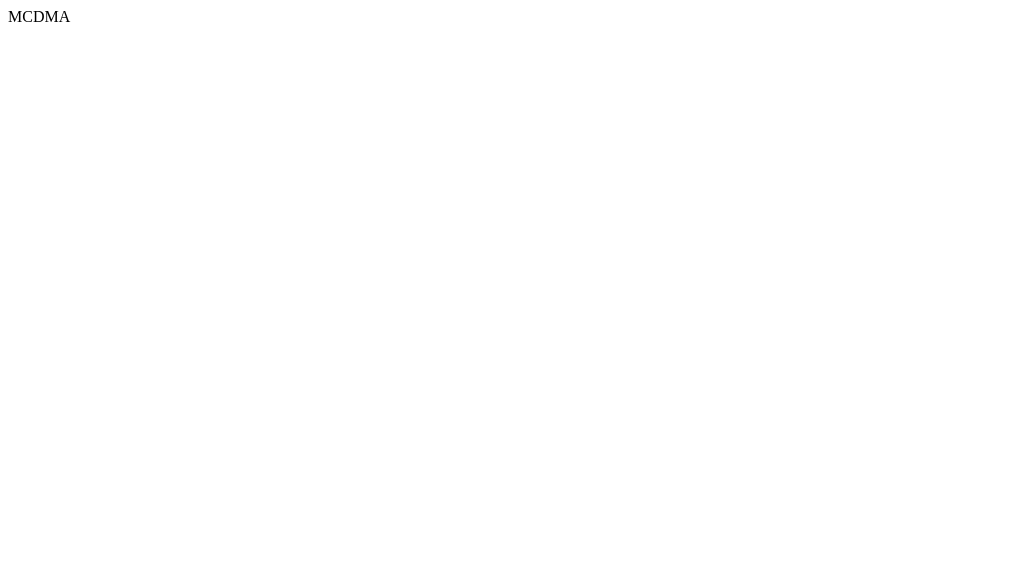
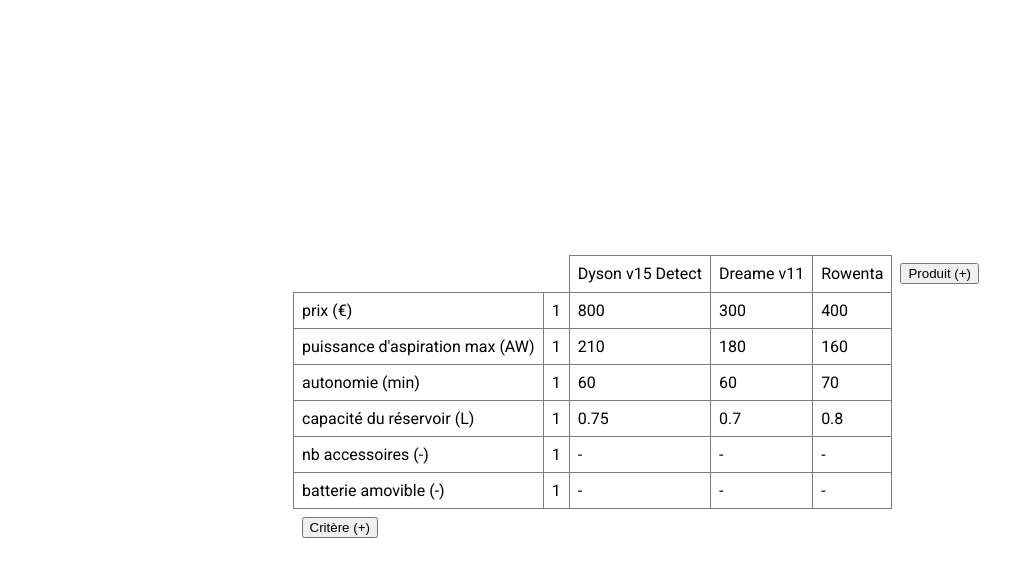
Before and after one commit to MjStryker/multi-criteria-decision-making-app, a React (Create React App) app: page / in a window 1280 px wide. Shown: the top 576 px of the page, without its empty margins (0-1034 px from the left). Built offline with nearby package versions, Linux system fonts and the light colour scheme.

Commit message:
Adds basic HTML table

```diff
--- a/public/index.html
+++ b/public/index.html
@@ -2,7 +2,13 @@
 <html lang="en">
   <head>
     <meta charset="utf-8" />
+
     <link rel="icon" href="%PUBLIC_URL%/favicon.ico" />
+    <link
+      href="https://fonts.googleapis.com/css?family=Roboto"
+      rel="stylesheet"
+    />
+
     <meta name="viewport" content="width=device-width, initial-scale=1" />
     <meta name="theme-color" content="#000000" />
     <meta
@@ -24,7 +30,7 @@
       work correctly both with client-side routing and a non-root public URL.
       Learn how to configure a non-root public URL by running `npm run build`.
     -->
-    <title>React App</title>
+    <title>MCDMA</title>
   </head>
   <body>
     <noscript>You need to enable JavaScript to run this app.</noscript>
--- a/src/App.tsx
+++ b/src/App.tsx
@@ -2,8 +2,16 @@
 
 function App() {
   return (
-    <div className="App">
-      MCDMA
+    <div
+      className="App"
+      style={{
+        width: "100%",
+        height: "100vh",
+        display: "flex",
+        alignItems: "center",
+        justifyContent: "center",
+      }}
+    >
       <DataTable />
     </div>
   );
--- a/src/components/DataTable.tsx
+++ b/src/components/DataTable.tsx
@@ -1,7 +1,71 @@
+import cordlessVacuumCleaner from "../data/cordlessVacuumCleaner";
+import { useState } from "react";
+
 type DataTableProps = {};
 
 const DataTable = (props: DataTableProps) => {
-  return <></>;
+  const [criteria, setCriteria] = useState(cordlessVacuumCleaner.criteria);
+  const [products, setProducts] = useState(cordlessVacuumCleaner.products);
+  const [productsWithCriteria, setProductsWithCriteria] = useState(
+    cordlessVacuumCleaner.productsWithCriteria
+  );
+
+  const nbCriteria = criteria.length;
+  const nbProducts = products.length;
+
+  const tdStyle = {
+    border: "1px solid #7c7c7c",
+  };
+
+  return (
+    <table
+      cellSpacing={0}
+      cellPadding={8}
+      style={{ height: "fit-content", borderCollapse: "collapse" }}
+    >
+      <tr>
+        <td />
+        <td />
+        {products.map((p) => (
+          <td key={p.id} style={tdStyle}>
+            {p.name}
+          </td>
+        ))}
+        <td>
+          <button>Produit (+)</button>
+        </td>
+      </tr>
+
+      {criteria.map((c) => (
+        <tr key={c.id}>
+          <td style={tdStyle}>
+            {c.name} ({c.unit})
+          </td>
+          <td style={tdStyle}>{c.weight}</td>
+
+          {products.map((p) => {
+            const v = productsWithCriteria.find(
+              ({ criteriaId, productId }) =>
+                criteriaId === c.id && productId === p.id
+            );
+
+            return (
+              <td key={v?.id} style={tdStyle}>
+                {v?.value ?? "-"}
+              </td>
+            );
+          })}
+        </tr>
+      ))}
+
+      <tr>
+        <td colSpan={2}>
+          <button>Critère (+)</button>
+        </td>
+        <td colSpan={nbProducts + 1} />
+      </tr>
+    </table>
+  );
 };
 
 export default DataTable;
--- /dev/null
+++ b/src/data/cordlessVacuumCleaner/index.ts
@@ -0,0 +1,11 @@
+import criteria from "./criteria";
+import products from "./products";
+import productsWithCriteria from "./productsWithCriteria";
+
+const data = {
+  criteria,
+  products,
+  productsWithCriteria,
+};
+
+export default data;
--- /dev/null
+++ b/src/index.css
@@ -0,0 +1,4 @@
+body {
+  margin: 0 auto;
+  font-family: "Roboto";
+}
--- a/src/index.tsx
+++ b/src/index.tsx
@@ -1,3 +1,5 @@
+import "./index.css";
+
 import App from "./App";
 import React from "react";
 import ReactDOM from "react-dom/client";
```
